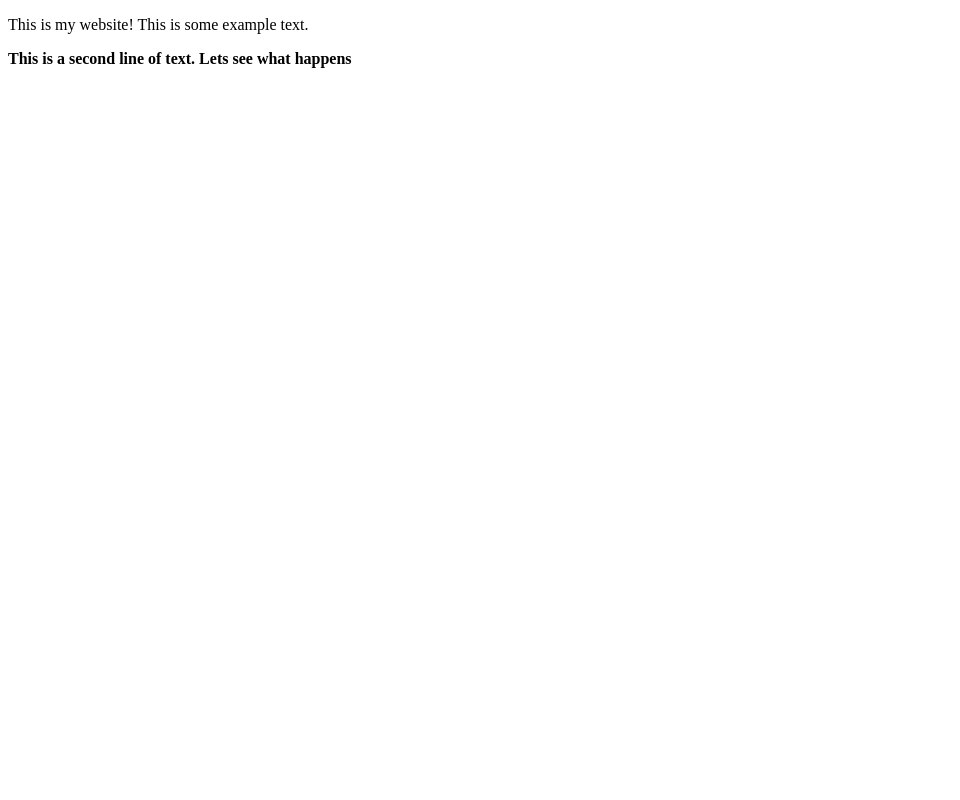
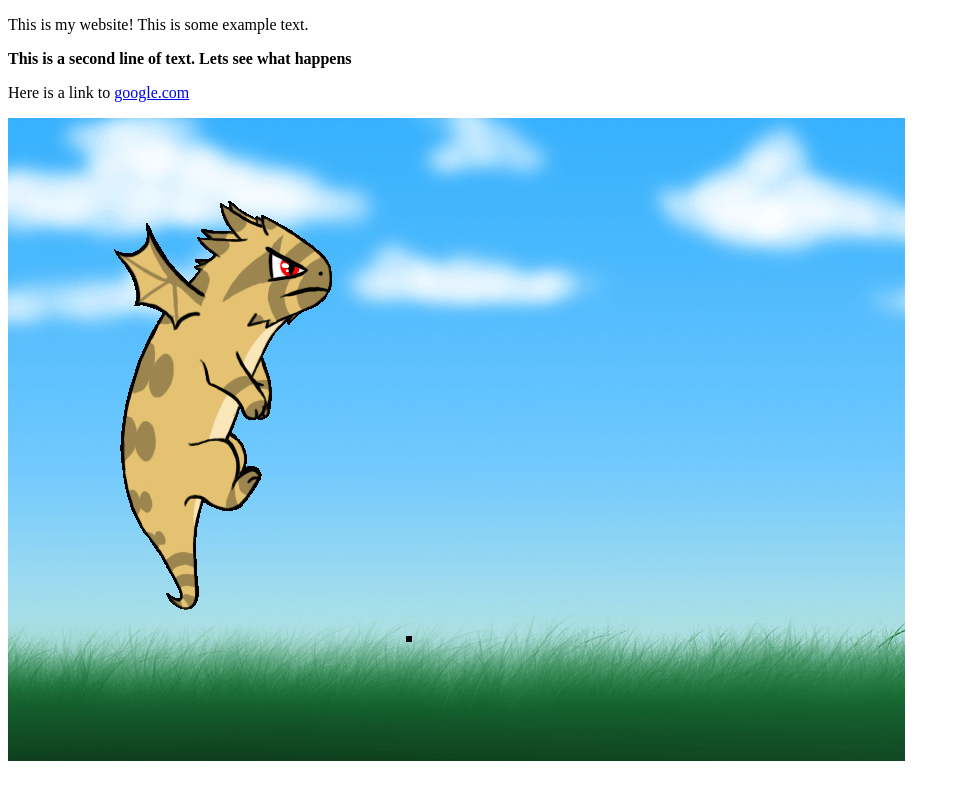
Before and after one commit to JacksonMcGlothlin/iedgeley.github.io, a plain HTML site: page test.html in a window 1280 px wide. Shown: the whole page, without its empty margins (0-960 px from the left). Drawn offline with Linux system fonts and the light colour scheme.

Commit message:
added picture

```diff
--- a/test.html
+++ b/test.html
@@ -6,5 +6,7 @@
 	<body>
 		<p>This is my website! This is some example text.</p>
 		<p><strong>This is a second line of text. Lets see what happens</strong></p>
+		<p>Here is a link to <a href="http://www.github.com/iedgeley/myfinalproject/">google.com</a></p>
+		<img src="myimage.png" />
 	</body>
 </html>
```
Also changed, not shown: myimage.png (added).
